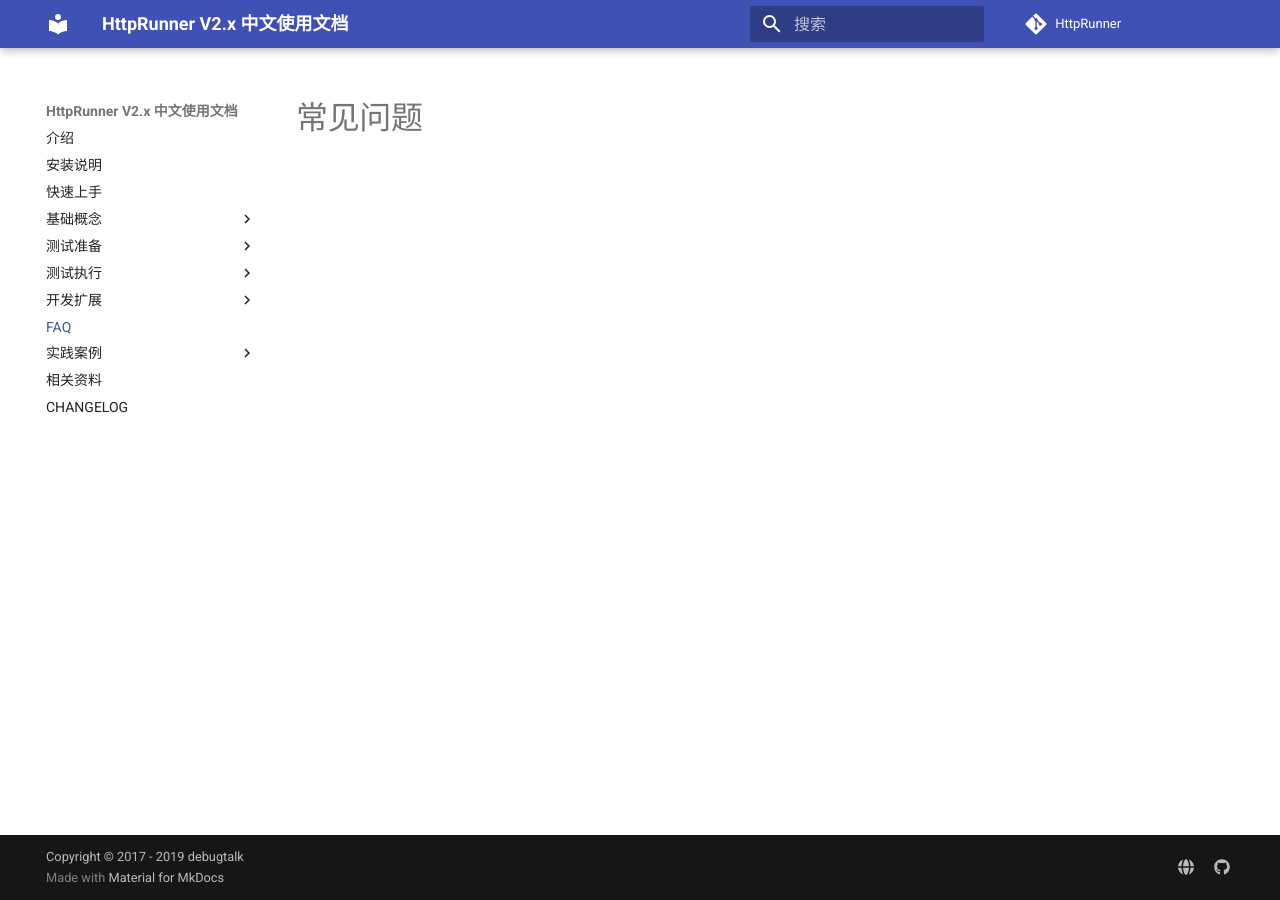
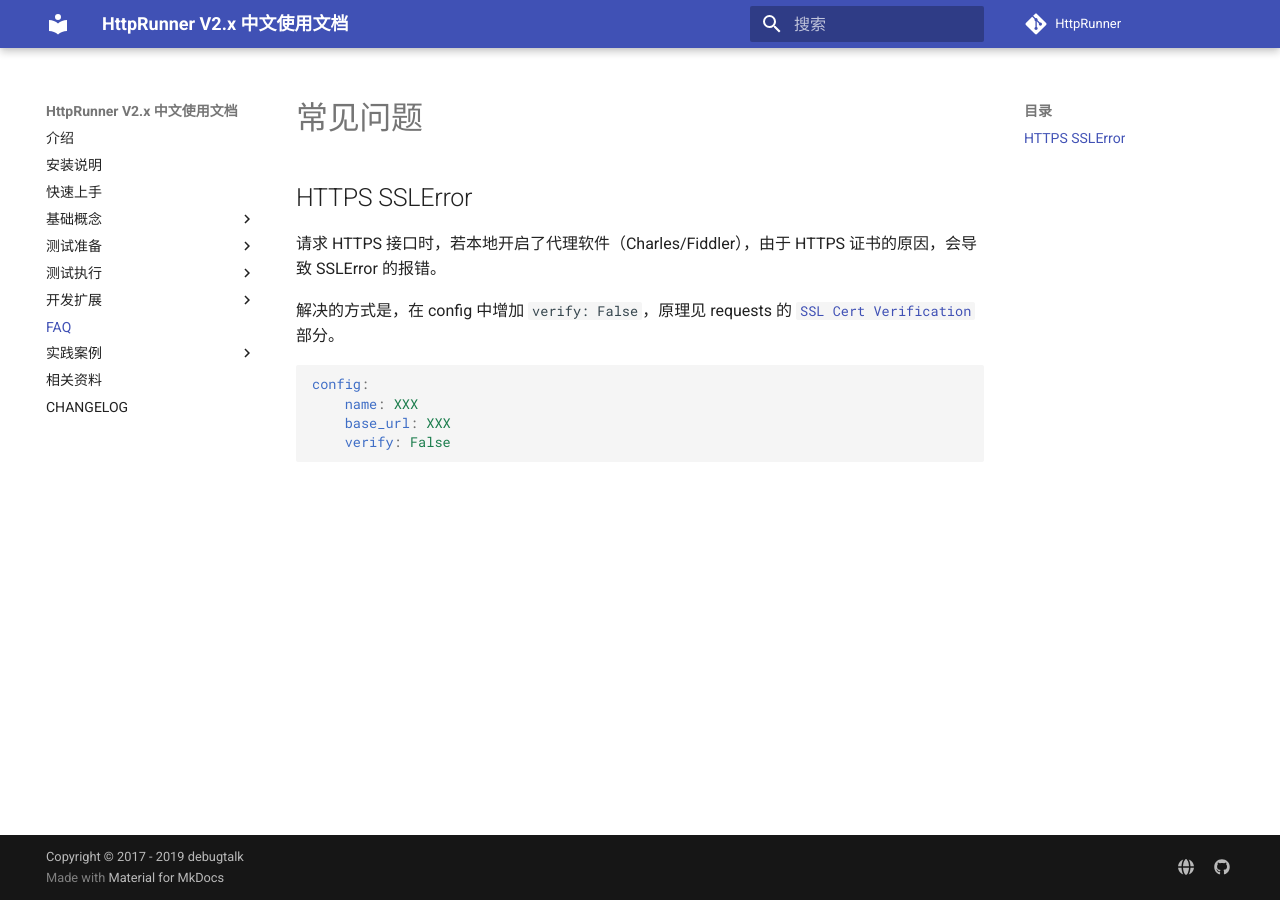
Before and after one commit to TanakitIntR/httprunner4, an MkDocs documentation site: the page built from docs/FAQ.md, in a window 1280 px wide. Built offline with MkDocs 1.6.1 and Material for MkDocs 9.7.7, drawn with Linux system fonts in a browser that asks for light colours; comment, search, counter and statistics services are not loaded.

Commit message:
doc: add FAQ, HTTPS SSLError #394

````diff
--- a/docs/FAQ.md
+++ b/docs/FAQ.md
@@ -1 +1,14 @@
 # 常见问题
+
+## HTTPS SSLError
+
+请求 HTTPS 接口时，若本地开启了代理软件（Charles/Fiddler），由于 HTTPS 证书的原因，会导致 SSLError 的报错。
+
+解决的方式是，在 config 中增加 `verify: False`，原理见 requests 的 [`SSL Cert Verification`](https://requests.kennethreitz.org/en/master/user/advanced/#ssl-cert-verification) 部分。
+
+```yaml
+config:
+    name: XXX
+    base_url: XXX
+    verify: False
+```
````
